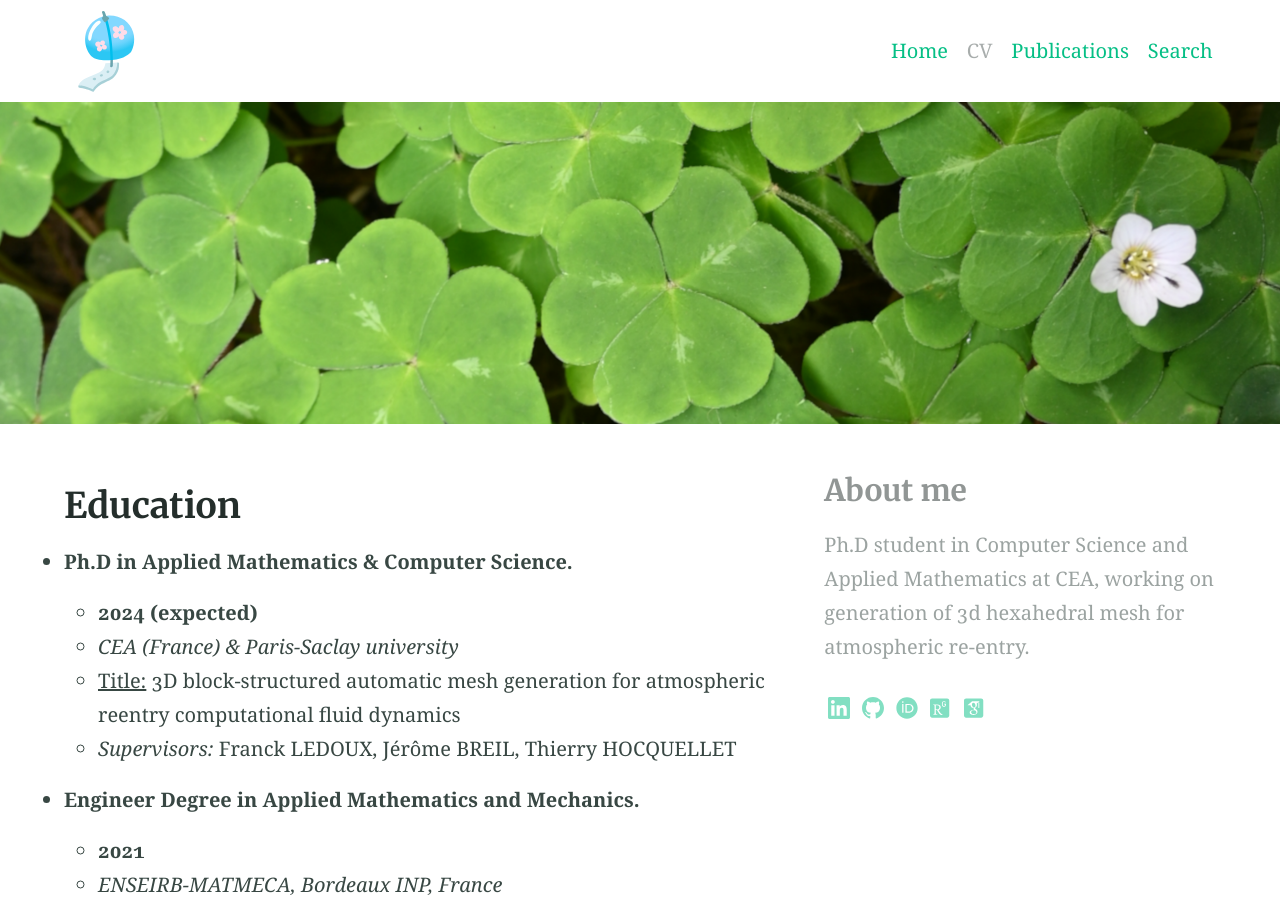
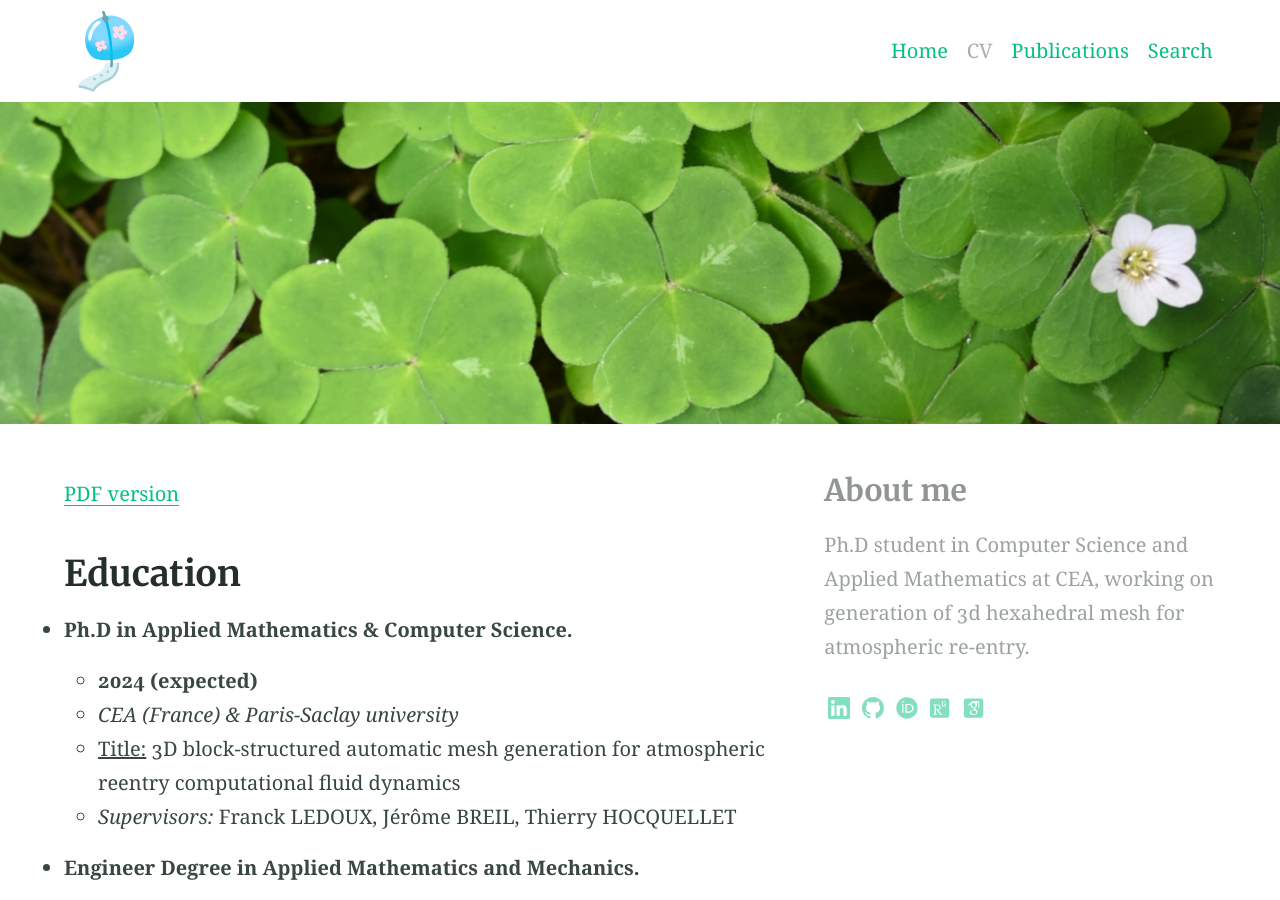
Before and after one commit to claireroche/claireroche.github.io, a Jekyll site: the page built from cv.md, in a window 1280 px wide and 900 px high. Built offline with Jekyll 4.4.1, drawn with Linux system fonts in a browser that asks for light colours; a style sheet for code colours, icons or effects is not loaded.

Commit message:
add link to pdf version of resume

```diff
--- a/cv.md
+++ b/cv.md
@@ -6,6 +6,8 @@ aside: true
 ---
 
 <center> </center>
+
+[PDF version](https://raw.githubusercontent.com/claireroche/claireroche.github.io/7b5e3c58ff685c81888756da4780ad3d6fa45248/assets/ROCHE_Resume.pdf)
 
 ## Education
 
```
